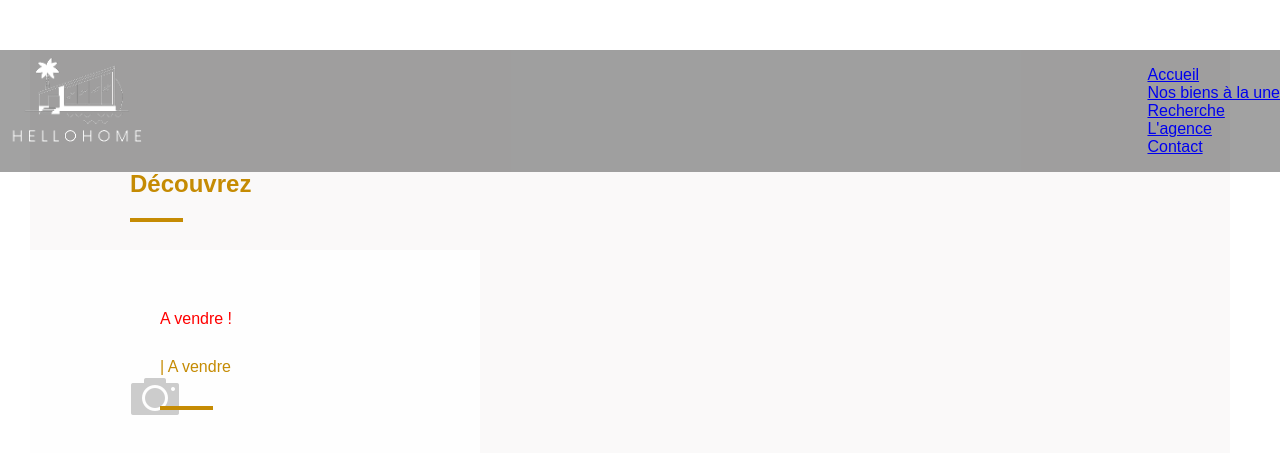
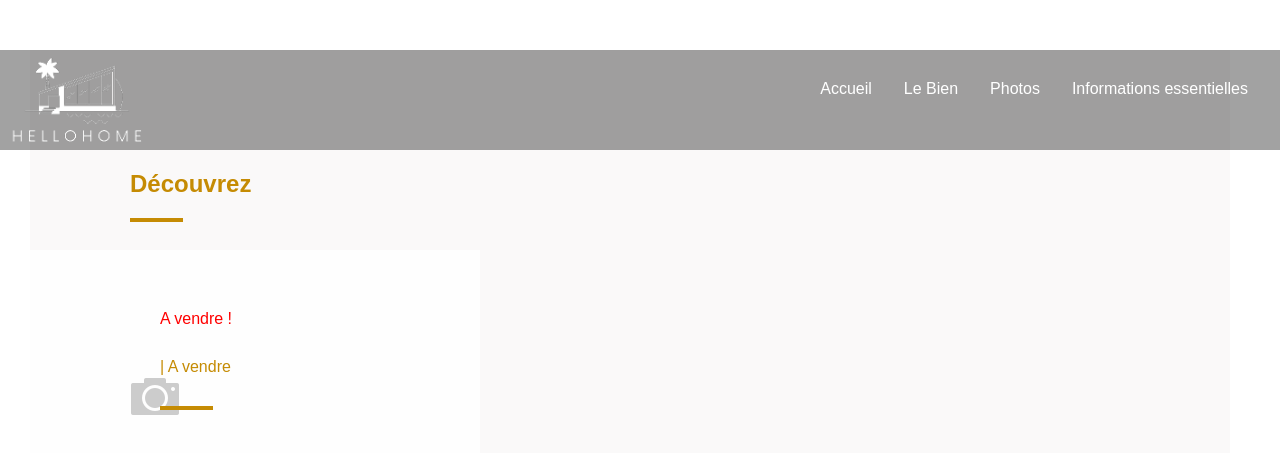
Before and after one commit to ColasRblr/HelloHome, a PHP site: page /POO_Immo/views/ViewProperty.php in a window 1280 px wide; the page is wider, and only the part inside the window is pictured. Shown: the top 453 px of that part. Run offline with PHP 8.4, Linux system fonts and the light colour scheme; the template is opened without the code that fills it, so the values that code supplies are empty.

Commit message:
header propertyview

```diff
--- /dev/null
+++ b/js/propertyView.js
@@ -0,0 +1,3 @@
+function rtn() {
+    window.history.back();
+ }
--- a/style/Pageannonce.css
+++ b/style/Pageannonce.css
@@ -191,7 +191,6 @@ h3 {
   height: 600px;
   width: 600px;
   margin: 100px auto;
-  z-index: 4;
 }
 
 #infoTitleAnnonce hr {
--- a/views/ViewProperty.php
+++ b/views/ViewProperty.php
@@ -9,15 +9,15 @@
 <body>
   <header>
     <div id="logo">
-        <img src="asset/hellohome_1.png" width="150px" alt="hellohome logo">
+      <img src="asset/hellohome_1.png" width="150px" alt="hellohome logo">
       </a>
     </div>
+    <div class="navbar">
       <ul>
-        <li><a href="#landingPage">Accueil</a></li>
-        <li><a href="#spotlightTitle">Nos biens à la une</a></li>
-        <li><a href="#landingPage">Recherche</a></li>
-        <li><a href="#helloHomeAgency">L'agence</a></li>
-        <li><a href="#contactSection">Contact</a></li>
+        <li><a href="#" onclick="rtn()">Accueil</a></li>
+        <li><a href="#decouverteHouse">Le Bien</a></li>
+        <li><a href="#pics">Photos</a></li>
+        <li><a href="#infoTitleAnnonce">Informations essentielles</a></li>
       </ul>
     </div>
   </header>
@@ -49,13 +49,13 @@
   </div>
 
 
-  <section class="decouverteHouse">
+  <section class="decouverteHouse" id="decouverteHouse">
     <h1 class="decouverte">Découvrez <?= $displayProperty[0]["property_name"] ?> </h1>
     <hr>
     <div>
       <p id="texteAnnonce"><?= $displayProperty[0]['property_description'] ?></p>
     </div>
-    <div class="appareilAnnonce">
+    <div class="appareilAnnonce" id="pics">
       <img src="./images/appareil.png" alt="">
       <h3>Les photos</h3>
       <hr>
--- a/views/gabarit.php
+++ b/views/gabarit.php
@@ -20,10 +20,7 @@
 
 
     <script src="js/home.js"></script>
-
-
-
-
+    <script src="js/propertyView.js"></script>
     <script src="https://cdn.jsdelivr.net/npm/@popperjs/core@2.11.6/dist/umd/popper.min.js" integrity="sha384-oBqDVmMz9ATKxIep9tiCxS/Z9fNfEXiDAYTujMAeBAsjFuCZSmKbSSUnQlmh/jp3" crossorigin="anonymous"></script>
     <script src="https://cdn.jsdelivr.net/npm/bootstrap@5.3.0-alpha1/dist/js/bootstrap.min.js" integrity="sha384-mQ93GR66B00ZXjt0YO5KlohRA5SY2XofN4zfuZxLkoj1gXtW8ANNCe9d5Y3eG5eD" crossorigin="anonymous"></script>
     <script src="https://cdn.jsdelivr.net/npm/bootstrap@5.3.0-alpha1/dist/js/bootstrap.bundle.min.js" integrity="sha384-w76AqPfDkMBDXo30jS1Sgez6pr3x5MlQ1ZAGC+nuZB+EYdgRZgiwxhTBTkF7CXvN" crossorigin="anonymous"></script>
```
